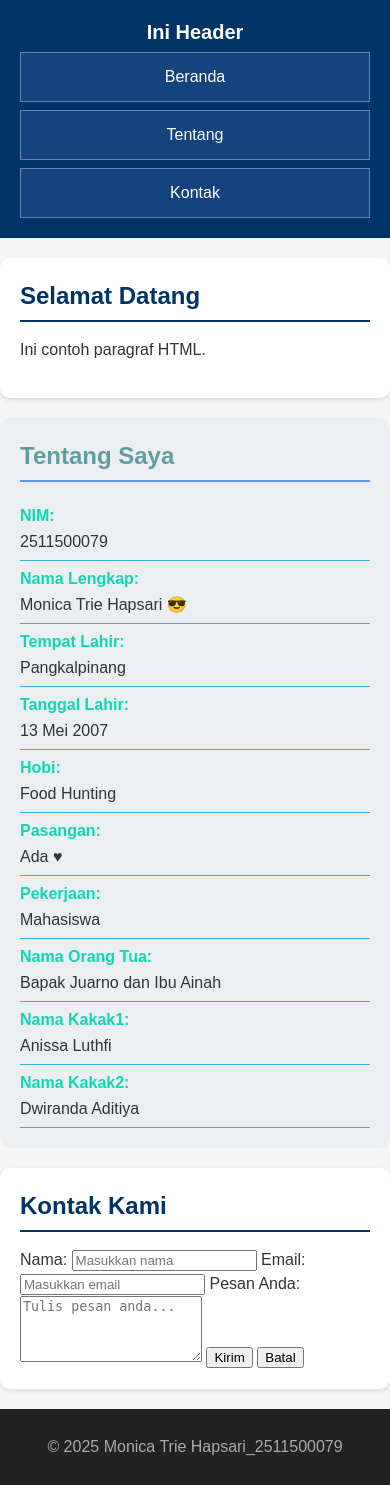
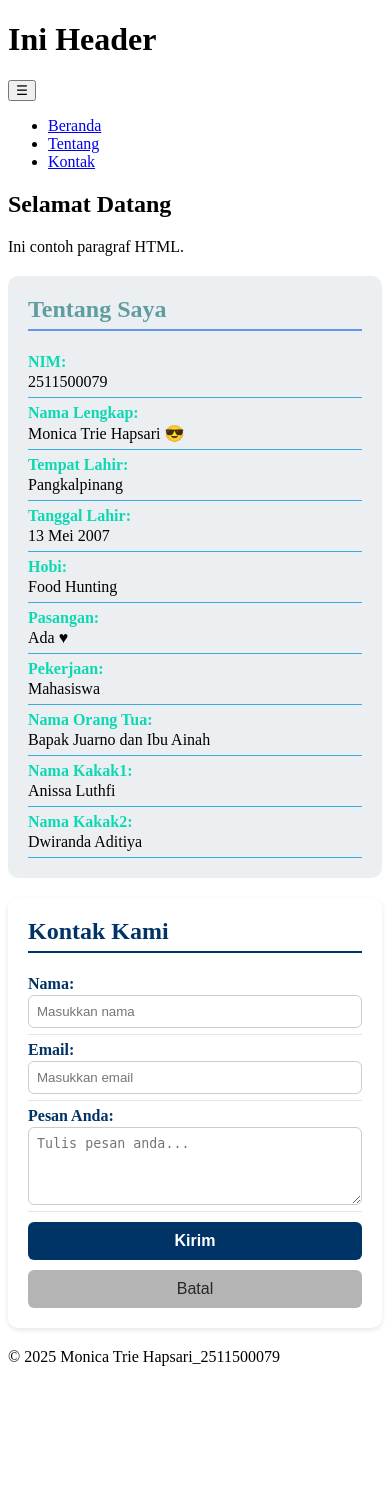
Before and after one commit to 2511500079-gif/2511500079-PWD-GB1J-2526O, a PHP site: page /pertemuan-05/index.html in a window 390 px wide. After the commit the page ends 1366 px from the top, so only its background shows below. Run offline with PHP 8.4, Linux system fonts and the light colour scheme.

Commit message:
styling nav menu mobile

```diff
--- a/pertemuan-04/index.html
+++ b/pertemuan-04/index.html
@@ -221,4 +221,5 @@ margin-bottom: 2px;
 #contact button {
 width: 100%;
 }
+}
 </style>
--- a/pertemuan-05/index.html
+++ b/pertemuan-05/index.html
@@ -6,6 +6,7 @@
     <meta name="viewport" content="width=device-width, initial-scale=1.0">
     <title>Judul Halaman</title>
     <link rel="stylesheet" href="style.css">
+     <script src="script.js"></script>
     <style>
     #about {
         background-color: rgb(235, 239, 242);
@@ -116,6 +117,6 @@ required></textarea>
         <p>&copy; 2025  Monica Trie Hapsari_2511500079</p>
     </footer>
 
-    <script src="script.js"></script>
+
 </body>
 </html>
--- a/pertemuan-05/style.css
+++ b/pertemuan-05/style.css
@@ -1,149 +1,103 @@
-* {
-    box-sizing: border-box;
-}
-
-body {
-    margin: 0;
-    font-family: Arial, sans-serif;
-    background: #f5f5f5;
-    color: #333;
-    line-height: 1.5;
-}
-
-header {
-    background: #003366;
-    color: #fff;
-    padding: 20px;
-    text-align: center;
-}
-
-header ul {
-    display: flex;
-    justify-content: center;
-    list-style: none;
-    padding: 0;
-    margin: 10px 0 0;
-}
-
-header li a {
-    color: #fff;
-    text-decoration: none;
-    padding: 6px 12px;
-}
 
 #about,
 #contact {
-    background-color: #ffffff;
-    border-radius: 10px;
-    padding: 20px;
-    max-width: 700px;
-    margin: 20px auto;
-    box-shadow: 0 2px 5px rgb(0, 0, 0, 0.1);
+background-color: #ffffff;
+border-radius: 10px;
+padding: 20px;
+max-width: 700px;
+margin: 20px auto;
+box-shadow: 0 2px 5px rgba(0, 0, 0, 0.1);
 }
 
-#home,
-#about,
-#contact {
-    background-color: #ffffff;
-    border-radius: 10px;
-    padding: 20px;
-    max-width: 700px;
-    margin: 20px auto;
-    box-shadow: 0 2px 5px rgba(0, 0, 0, 0.1);
-}
-#home h2,
 #about h2,
 #contact h2 {
-    color: #003366;
-    border-bottom: 2px solid #003366;
-    padding-bottom: 6px;
-    margin-top: 0;
-    margin-bottom: 16px;
-}
-#home p {
-    text-align: justify;
-}
-footer {
-    background-color: #222;
-    color: #aaa;
-    text-align: center;
-    padding: 10px;
-}
-header li a:hover {
-    background-color: #85020d;
-    border-radius: 6px;
-    transition: background-color 0.3s ease;
-}
-header li a:focus {
-    outline: 2px solid #fff;
-    outline-offset: 2px;
-    border-radius: 6px;
-    background-color: rgb (255, 255, 255, 0.15);
-}
-header li a:active {
-    background-color: #cc04a1;
-    transform: translateY(1px);
+color: #003366;
+border-bottom: 2px solid #003366;
+padding-bottom: 6px;
+margin-top: 0;
+margin-bottom: 16px;
 }
 
-@media (max-widht: 600px) {
-  header {
-    padding: 16px;
-    position: sticky;
-    top: 0;
-    z-index: 1000;
-  }
+#about p,
+#contact label {
+display: flex;
+justify-content: flex-start;
+align-items: baseline;
+margin: 0;
+padding: 6px 0;
+border-bottom: 1px solid #e6e6e6;
 }
 
-header h1 {
-    margin: 0 0 8px;
-    font-size: 20px;
-    line-height: 1.2;
+#about strong,
+#contact label>span {
+min-width: 180px;
+color: #003366;
+font-weight: 600;
+text-align: right;
+padding-right: 16px;
+flex-shrink: 0;
 }
 
-header ul {
-    flex-direction: column;
-    align-self: stretch;
-    gap: 8px;
-    margin: 8px 0 0;
+#contact input,
+#contact textarea {
+flex: 1;
+border: 1px solid #ccc;
+border-radius: 6px;
+padding: 8px;
+color: #000;
+font-weight: normal;
+margin: 0;
+box-sizing: border-box;
 }
 
-header li a {
-    display: block;
-    padding: 12px 14px;
-    border: 1px solid rgba(255, 255, 255, .35);
-    background: rgba(255, 255, 255, .08);
-    backdrop-filter: saturate(120%);
+#contact button {
+margin-top: 10px;
+display: inline-block;
+padding: 10px 24px;
+font-size: 16px;
+border-radius: 6px;
+cursor: pointer;
+border: none;
+transition: all 0.3s ease;
+margin-right: 8px;
 }
 
-.menu-toggle {
-    display: none;
-    background: none;
-    border: none;
-    color: #fff;
-    font-family: 28px;
-    cursor: pointer;
+#contact button[type="submit"] {
+background-color: #003366;
+color: #fff;
+font-weight: 600;
+}
+#contact button[type="reset"] {
+background-color: #b4b4b4;
+color: #272727;
+font-weight: 500;
 }
 
-@media (max-widht: 600px) {
-  .menu-toggle {
-    display: block;
-    position: absolute;
-    left: 16px;
-    top: 8px;
-  }
+#contact button[type="submit"]:hover {
+background-color: #0379ee;
+transform: translateY(-1px);
+box-shadow: 0 2px 6px rgba(0, 0, 0, 0.2);
+}
+#contact button[type="reset"]:hover {
+background-color: #cccccc;
+transform: translateY(-1px);
+}
 
-  nav {
-    display: none;
-    flex-direction: column;
-    background: #003366;
-    width: 100%;
-    padding: 5px 0;
-  }
-
-  nav.active {
-    display: flex;
-  }
-
-
-
+@media (max-width: 600px) {
+#about p,
+#contact label {
+flex-direction: column;
+align-items: flex-start;
 }
+#about strong,
+#contact label>span {
+text-align: left;
+padding-right: 0;
+margin-bottom: 2px;
+}
+#contact input,
+#contact textarea,
+#contact button {
+width: 100%;
+}
+}
```
Also changed, not shown: pertemuan-03/index.html (+1 -49 lines).
